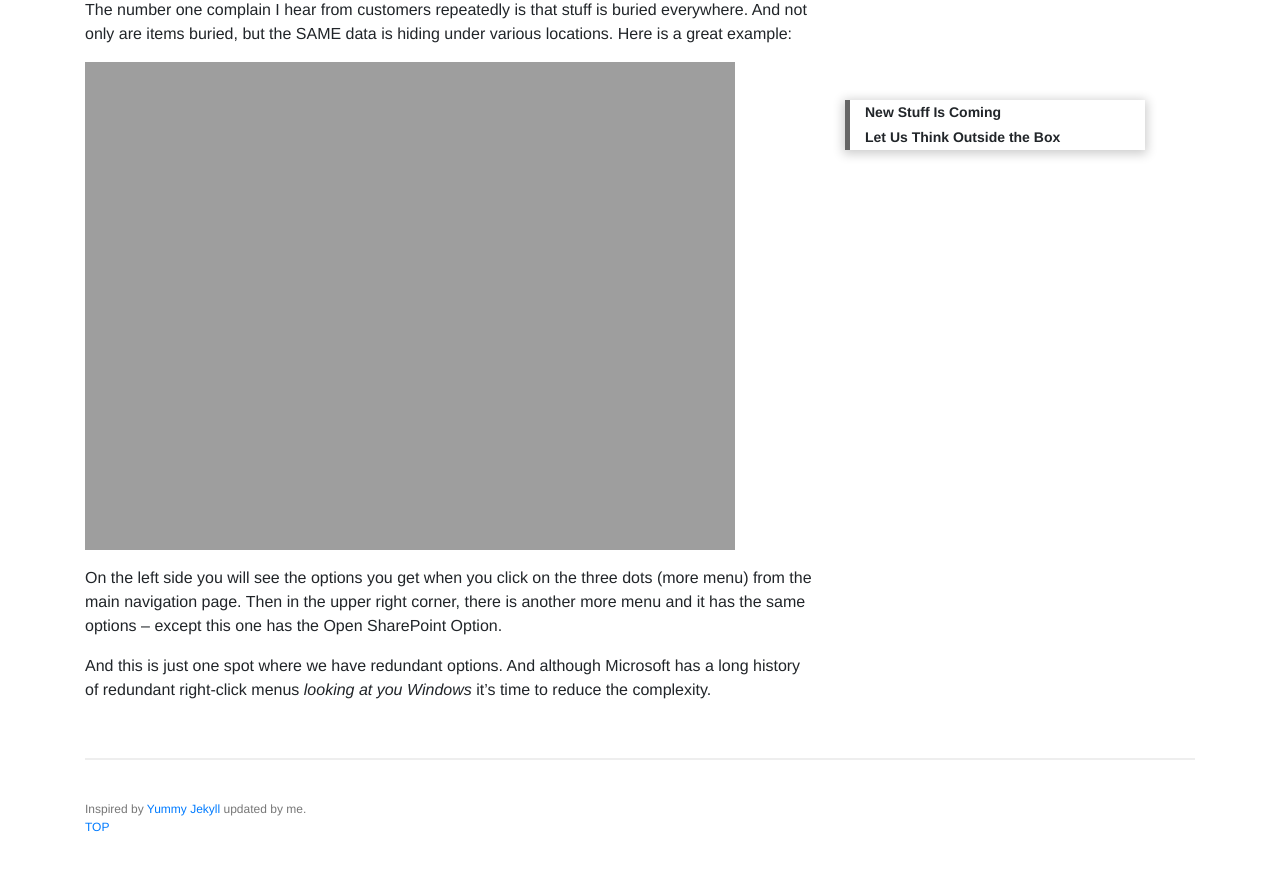
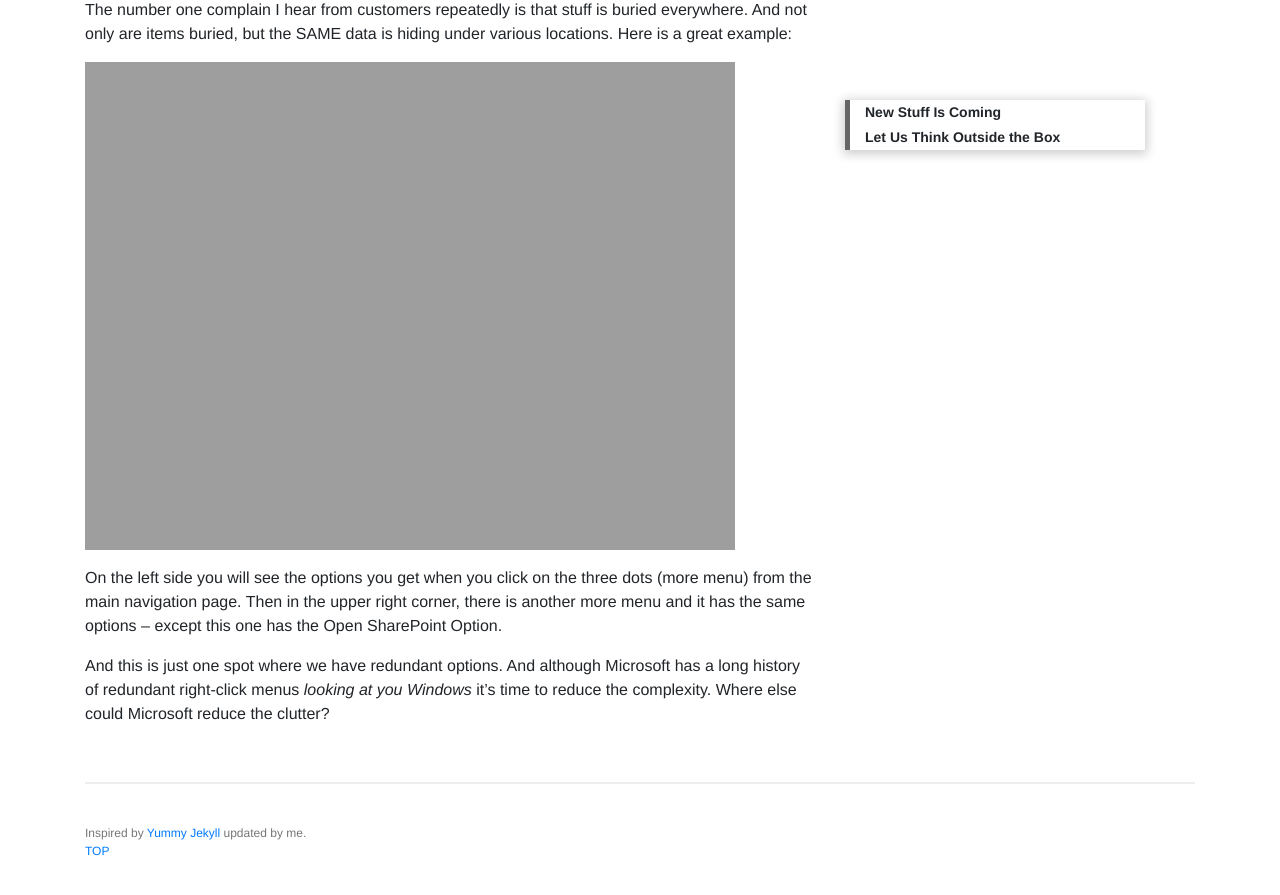
Before and after one commit to rbrynteson/theargylemvp, a Jekyll site: the page built from _posts/2020-07-06-thinking-about-ui.md, in a window 1280 px wide and 900 px high, scrolled down 1954 px. Shown: the top 895 px of the window. Built offline with Jekyll 4.4.1, drawn with Linux system fonts in a browser that asks for light colours; comment, search, counter and statistics services are not loaded; a style sheet for code colours, icons or effects is not loaded.

Commit message:
Update 2020-07-06-thinking-about-ui.md

```diff
--- a/_posts/2020-07-06-thinking-about-ui.md
+++ b/_posts/2020-07-06-thinking-about-ui.md
@@ -38,4 +38,4 @@ The number one complain I hear from customers repeatedly is that stuff is buried
 
 On the left side you will see the options you get when you click on the three dots (more menu) from the main navigation page.  Then in the upper right corner, there is another more menu and it has the same options – except this one has the Open SharePoint Option.
 
-And this is just one spot where we have redundant options.  And although Microsoft has a long history of redundant right-click menus *looking at you Windows* it’s time to reduce the complexity.
+And this is just one spot where we have redundant options.  And although Microsoft has a long history of redundant right-click menus *looking at you Windows* it’s time to reduce the complexity.  Where else could Microsoft reduce the clutter?
```
